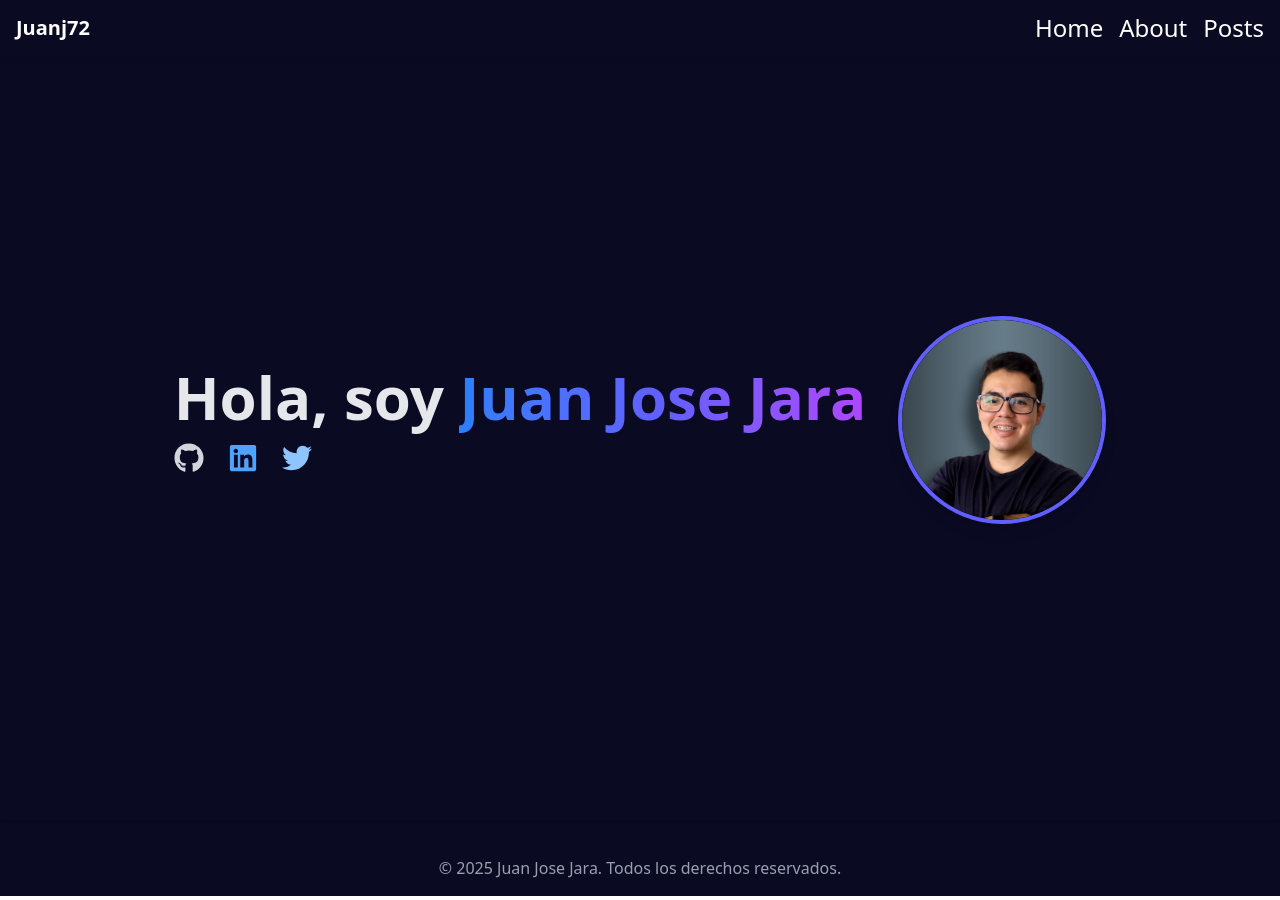
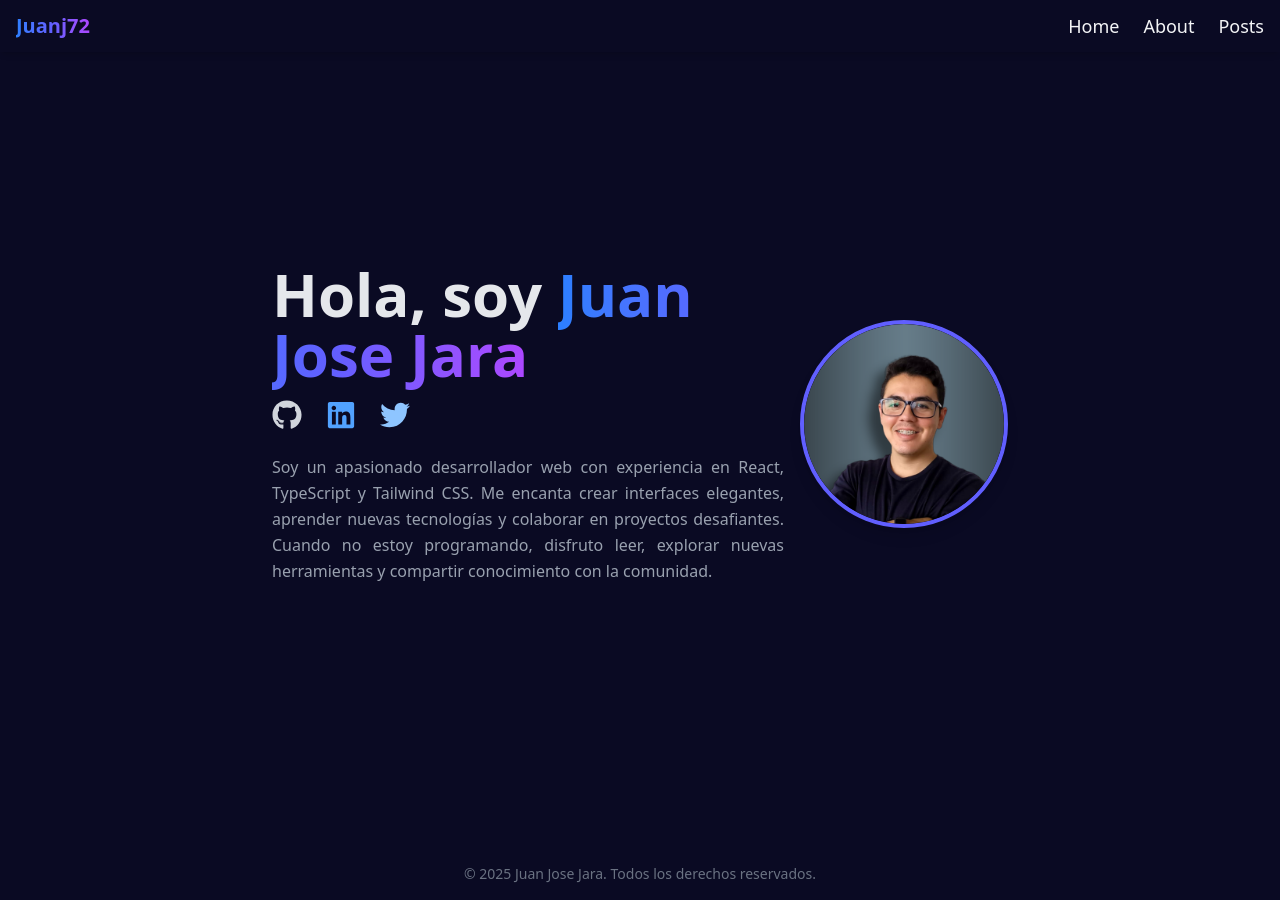
Before and after one commit to juanj72/my-blog, a React (Vite) app: page / in a window 1280 px wide. Built offline with nearby package versions, Linux system fonts and the light colour scheme.

Commit message:
chore: refactor main component

```diff
--- a/src/layouts/footer/index.tsx
+++ b/src/layouts/footer/index.tsx
@@ -1,6 +1,6 @@
 export const Footer = () => {
   return (
-    <footer className="bg-[#0a0a23] text-gray-400 text-center py-4">
+    <footer className="bg-[#0a0a23] text-gray-500 text-center py-4 text-sm">
       © 2025 Juan Jose Jara. Todos los derechos reservados.
     </footer>
   );
--- a/src/layouts/mainContent.tsx
+++ b/src/layouts/mainContent.tsx
@@ -4,12 +4,12 @@ import { Footer } from "./footer";
 
 export const MainContent = () => {
   return (
-    <div className="bg-[#0a0a23]">
+    <div className="flex flex-col min-h-screen bg-[#0a0a23]">
       <Navbar />
-      <div className="container mx-auto  bg-white shadow my-5 rounded ">
+      <main className="flex-grow container mx-auto px-4 py-6">
         <Outlet />
-      </div>
-    <Footer />
+      </main>
+      <Footer />
     </div>
   );
 };
--- a/src/layouts/navbar/index.tsx
+++ b/src/layouts/navbar/index.tsx
@@ -5,27 +5,30 @@ export const Navbar = () => {
   const [isOpen, setIsOpen] = useState(false);
 
   return (
-    <nav className="bg-[#0a0a23] shadow-md text-gray-100 fixed top-0 w-full">
+    <nav className="bg-[#0a0a23] shadow-md text-gray-100 fixed top-0 w-full z-50">
       <div className="max-w-7xl mx-auto px-4 py-3 flex justify-between items-center">
-        <div className="text-xl font-bold text-white text-1xl">
-          <Link to={""}>Juanj72</Link>
+        <div className="text-xl font-bold">
+          <Link to="">
+            <span className="bg-gradient-to-r from-blue-500 via-indigo-500 to-purple-500 bg-clip-text text-transparent">
+              Juanj72
+            </span>
+          </Link>
         </div>
-        <div className="hidden md:flex space-x-4 text-2xl">
-          <Link to={""} className="text-white hover:text-blue ">
+        <div className="hidden md:flex space-x-6 text-lg">
+          <Link to="" className="hover:text-indigo-400 transition-colors duration-300">
             Home
           </Link>
-
-          <Link to={""} className="text-white hover:text-blue">
+          <Link to="" className="hover:text-indigo-400 transition-colors duration-300">
             About
           </Link>
-          <Link to={""} className="text-white hover:text-blue">
+          <Link to="" className="hover:text-indigo-400 transition-colors duration-300">
             Posts
           </Link>
         </div>
         <div className="md:hidden">
           <button
             onClick={() => setIsOpen(!isOpen)}
-            className="text-white focus:outline-none"
+            className="focus:outline-none"
           >
             <svg
               className="w-6 h-6"
@@ -34,48 +37,42 @@ export const Navbar = () => {
               viewBox="0 0 24 24"
             >
               {isOpen ? (
-                <path
-                  strokeLinecap="round"
-                  strokeLinejoin="round"
-                  strokeWidth={2}
-                  d="M6 18L18 6M6 6l12 12"
-                />
+                <path strokeLinecap="round" strokeLinejoin="round" strokeWidth={2} d="M6 18L18 6M6 6l12 12" />
               ) : (
-                <path
-                  strokeLinecap="round"
-                  strokeLinejoin="round"
-                  strokeWidth={2}
-                  d="M4 6h16M4 12h16M4 18h16"
-                />
+                <path strokeLinecap="round" strokeLinejoin="round" strokeWidth={2} d="M4 6h16M4 12h16M4 18h16" />
               )}
             </svg>
           </button>
         </div>
       </div>
+
       {/* Menú desplegable con transición */}
       <div
-        className={`md:hidden px-4 overflow-hidden transition-all duration-300 ease-in-out ${
+        className={`md:hidden flex flex-col items-center px-4 overflow-hidden transition-all duration-300 ease-in-out ${
           isOpen ? "max-h-40 opacity-100" : "max-h-0 opacity-0"
         }`}
       >
-        <a
-          className="block py-2 text-white hover:text-blue"
+        <Link
+          to=""
+          className="block py-2 hover:text-indigo-400 transition-colors duration-300"
           onClick={() => setIsOpen(false)}
         >
           Home
-        </a>
-        <a
-          className="block py-2 text-white hover:text-blue"
+        </Link>
+        <Link
+          to=""
+          className="block py-2 hover:text-indigo-400 transition-colors duration-300"
           onClick={() => setIsOpen(false)}
         >
           About
-        </a>
-        <a
-          className="block py-2 text-white hover:text-blue"
+        </Link>
+        <Link
+          to=""
+          className="block py-2 hover:text-indigo-400 transition-colors duration-300"
           onClick={() => setIsOpen(false)}
         >
           Posts
-        </a>
+        </Link>
       </div>
     </nav>
   );
--- a/src/pages/Home/index.tsx
+++ b/src/pages/Home/index.tsx
@@ -3,16 +3,17 @@ import myphoto from "../../assets/profile.png";
 
 export const Home = () => {
   return (
-    <div className="bg-[#0a0a23] min-h-screen flex flex-col md:flex-row items-center justify-center gap-8 p-8">
-      {/* Texto + redes */}
-      <div className="flex flex-col items-center md:items-start">
-        <h1 className="text-4xl md:text-6xl font-extrabold text-gray-200 text-center md:text-left">
+    <div className="bg-[#0a0a23] min-h-screen flex flex-col md:flex-row items-center justify-center gap-4 p-8">
+      {/* Texto + redes + descripción */}
+      <div className="flex flex-col items-center md:items-start max-w-lg">
+        <h1 className="text-4xl md:text-6xl font-extrabold text-gray-200 text-center md:text-left max-w">
           Hola, soy{" "}
           <span className="bg-gradient-to-r from-blue-500 via-indigo-500 to-purple-500 bg-clip-text text-transparent">
             Juan Jose Jara
           </span>
         </h1>
 
+        {/* Redes sociales */}
         <div className="flex space-x-6 mt-4">
           <a
             href="https://github.com/tuusuario"
@@ -36,8 +37,18 @@ export const Home = () => {
             <FaTwitter className="text-3xl text-blue-300 hover:text-blue-400 transition" />
           </a>
         </div>
+
+        {/* Descripción personal */}
+        <p className="mt-6 text-gray-400 text-justify leading-relaxed ">
+          Soy un apasionado desarrollador web con experiencia en React,
+          TypeScript y Tailwind CSS. Me encanta crear interfaces elegantes,
+          aprender nuevas tecnologías y colaborar en proyectos desafiantes.
+          Cuando no estoy programando, disfruto leer, explorar nuevas
+          herramientas y compartir conocimiento con la comunidad.
+        </p>
       </div>
 
+      {/* Imagen */}
       <div>
         <img
           src={myphoto}
```
